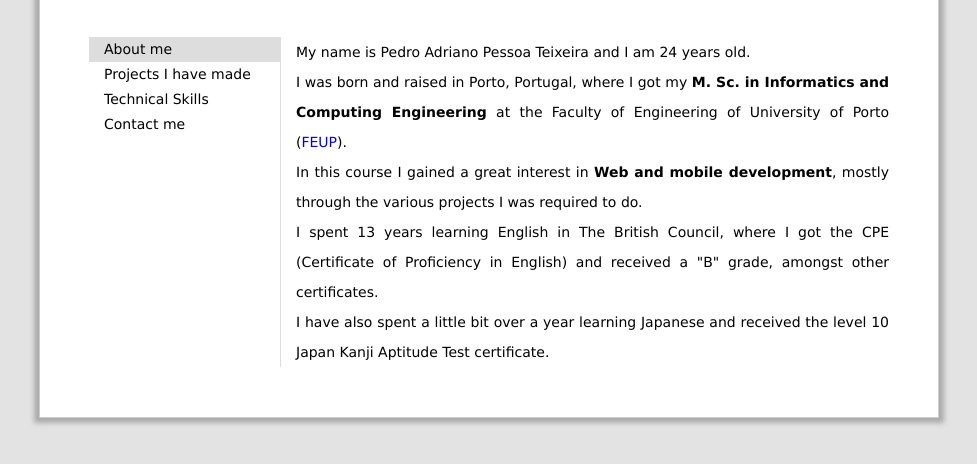
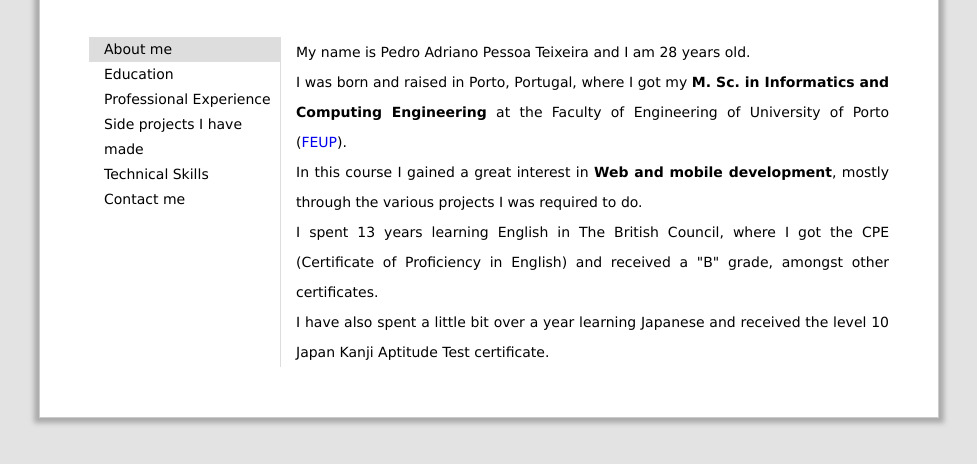
Before and after one commit to pteixeira/pteixeira.github.io, a plain HTML site: page index.html in a window 1280 px wide. Shown: the part 286-750 px from the top of the page, without its empty margins (159-1136 px from the left). Drawn offline with nearby package versions, Linux system fonts and the light colour scheme; a web font is replaced by a local one.

Commit message:
Added professional page WIP

```diff
--- a/index.html
+++ b/index.html
@@ -23,14 +23,16 @@
 		<div class="options">
 			<ul class="options_list">
 				<li id="aboutnav"><a href="index.html">About me</a></li>
-				<li id="projectsnav"><a href="projects.html">Projects I have made</a></li>
+				<li id="educationnav"><a href="education.html">Education</a></li>
+				<li id="professionalnav"><a href="professional.html">Professional Experience</a></li>
+				<li id="projectsnav"><a href="projects.html">Side projects I have made</a></li>
 				<li id="skillsnav"><a href="skills.html">Technical Skills</a></li>
 				<li id="contactnav"><a href="contacts.html">Contact me</a></li>
 			</ul>
 		</div>
 
 		<div class="content">
-			My name is Pedro Adriano Pessoa Teixeira and I am 24 years old. <br/>
+			My name is Pedro Adriano Pessoa Teixeira and I am 28 years old. <br/>
 			I was born and raised in Porto, Portugal, where I got my <b>M. Sc. in Informatics and Computing Engineering</b> at the Faculty of Engineering of University of Porto (<a href="http://www.fe.up.pt" target="_blank">FEUP</a>). <br/>
 			In this course I gained a great interest in <b>Web and mobile development</b>, mostly through the various projects I was required to do. <br/>
 			I spent 13 years learning English in The British Council, where I got the CPE (Certificate of Proficiency in English) and received a "B" grade, amongst other certificates. <br/>
```
